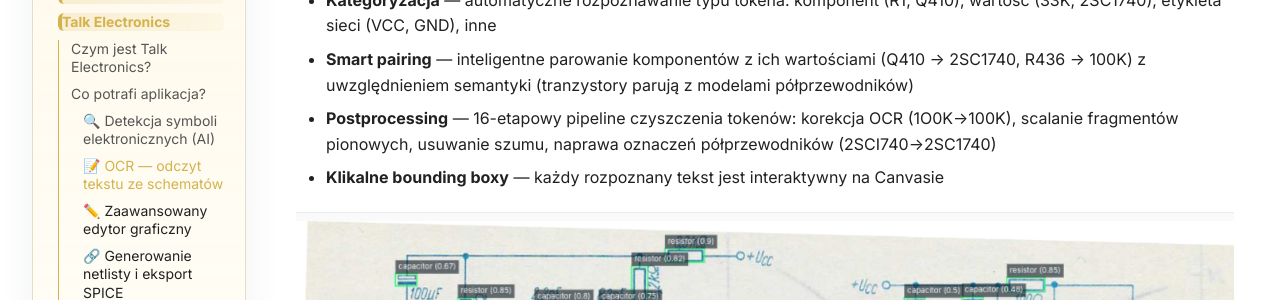
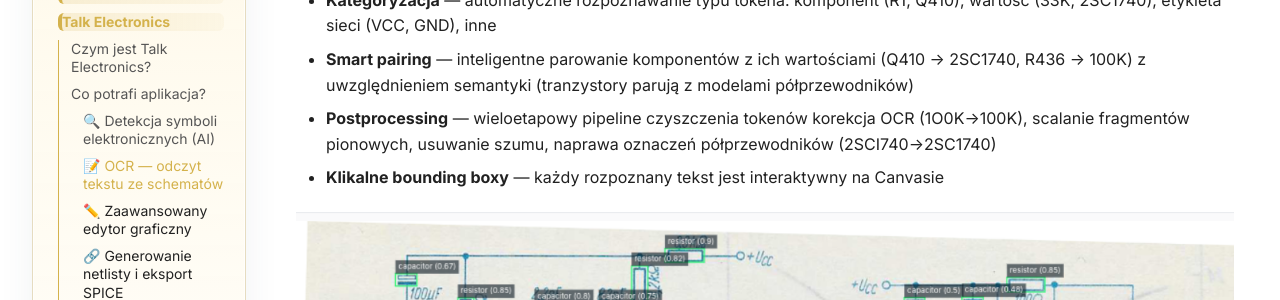
Before and after one commit to robetr286/portfolio, an MkDocs documentation site: the page built from docs/Talk_electronics/index.md, in a window 1280 px wide and 900 px high, scrolled down 1826 px. Shown: the part 152-452 px from the top of the window. Built offline with MkDocs 1.6.1 and Material for MkDocs 9.7.7, drawn with Linux system fonts in a browser that asks for light colours; comment, search, counter and statistics services are not loaded; some of the changed text lies outside the part shown.

Commit message:
Fix postprocessing description and update data pipeline
Corrected postprocessing pipeline description and updated data generation pipeline steps.

```diff
--- a/docs/Talk_electronics/index.md
+++ b/docs/Talk_electronics/index.md
@@ -38,7 +38,7 @@ Moduł OCR oparty o **PaddleOCR PP-OCRv4** odczytuje tekst ze schematu z precyzj
 
 - **Kategoryzacja** — automatyczne rozpoznawanie typu tokena: komponent (R1, Q410), wartość (33K, 2SC1740), etykieta sieci (VCC, GND), inne
 - **Smart pairing** — inteligentne parowanie komponentów z ich wartościami (Q410 → 2SC1740, R436 → 100K) z uwzględnieniem semantyki (tranzystory parują z modelami półprzewodników)
-- **Postprocessing** — 16-etapowy pipeline czyszczenia tokenów: korekcja OCR (1O0K→100K), scalanie fragmentów pionowych, usuwanie szumu, naprawa oznaczeń półprzewodników (2SCI740→2SC1740)
+- **Postprocessing** — wieloetapowy pipeline czyszczenia tokenów korekcja OCR (1O0K→100K), scalanie fragmentów pionowych, usuwanie szumu, naprawa oznaczeń półprzewodników (2SCI740→2SC1740)
 - **Klikalne bounding boxy** — każdy rozpoznany tekst jest interaktywny na Canvasie
 
 
```
Also changed, not shown: other parts of docs/Talk_electronics/index.md (+4 -3 lines).
